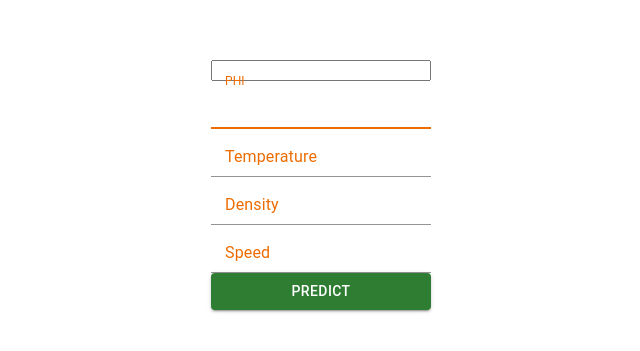
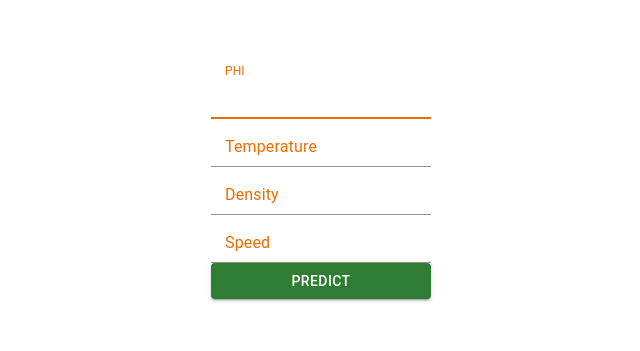
Before and after one commit to Andres0x90/solar-storm-prediction, a React (Vite) app: page /prediction in a window 1280 px wide. Shown: the part 199-550 px from the top of the page, without its empty margins (319-959 px from the left). Built offline with nearby package versions, Linux system fonts and the light colour scheme; a web font is replaced by a local one.

Commit message:
Se integra backend

```diff
--- a/src/views/prediction/index.jsx
+++ b/src/views/prediction/index.jsx
@@ -56,7 +56,6 @@ const Prediction = () => {
                     return (
                         <div class="container">
                             <FormGroup style={{ position: "absolute" }} onSubmit={handleSubmit}>
-    <Field type="number" name="test"></Field>
                                 <FormControl focused>
                                     <InputLabel color="warning" focused htmlFor="date">PHI</InputLabel>
                                     <Input style={{ color: "white" }} type="number" color="warning" name="phi" id="phi" />
```
